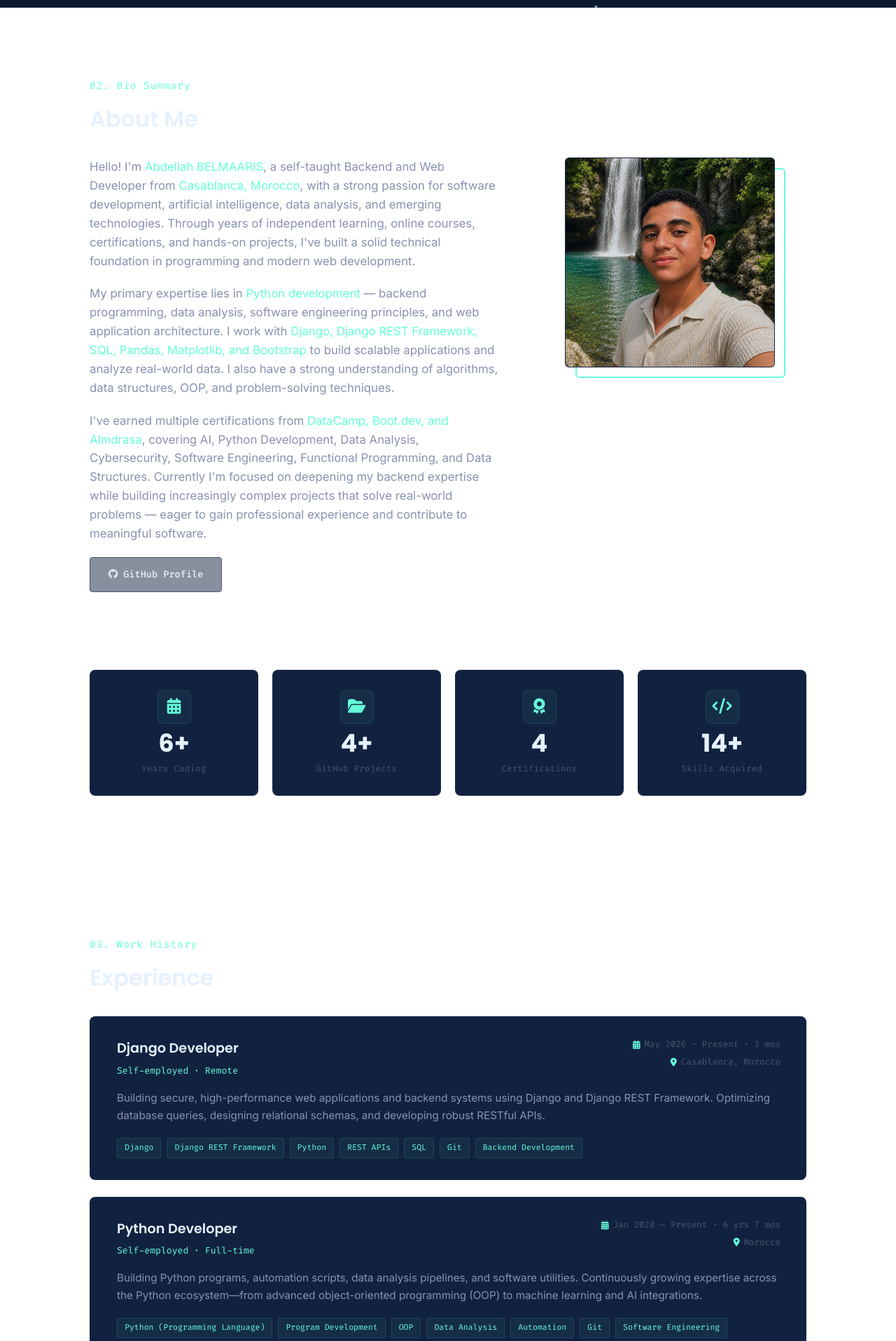
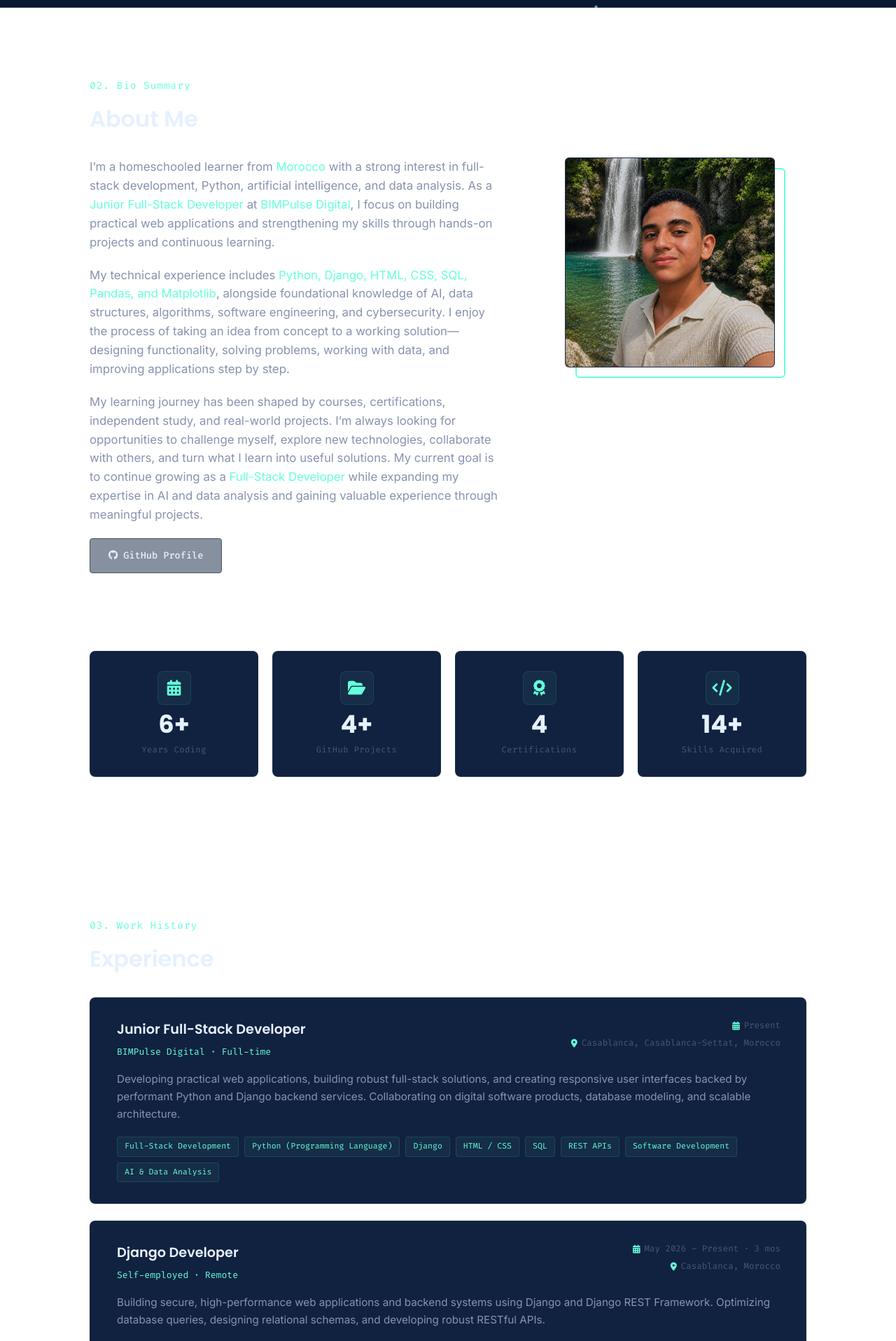
Before and after one commit to Abdellah-BELMAARIS/abdellah-belmaaris.github.io, a React (Vite) app: page / in a window 1280 px wide. Shown: the part 789-2705 px from the top of the page at 70% size. Built offline with nearby package versions, Linux system fonts and the light colour scheme.

Commit message:
feat: update portfolio profile to Junior Full-Stack Developer and initialize React App.tsx structure

```diff
--- a/index.html
+++ b/index.html
@@ -5,18 +5,18 @@
     <meta name="viewport" content="width=device-width, initial-scale=1.0" />
 
     <!-- SEO Primary Meta -->
-    <title>Abdellah BELMAARIS | Backend &amp; Python Developer</title>
-    <meta name="description" content="Portfolio of Abdellah BELMAARIS — Self-Taught Backend Developer specializing in Python, Django, REST Framework, Data Analysis, and AI. Based in Casablanca, Morocco." />
+    <title>Abdellah BELMAARIS | Junior Full-Stack developer | BIMPulse Digital</title>
+    <meta name="description" content="Portfolio of Abdellah BELMAARIS — Junior Full-Stack developer | BIMPulse Digital specializing in Python, Django, Web Development, Data Analysis, and AI. Based in Casablanca, Morocco." />
     <meta name="author" content="Abdellah BELMAARIS" />
-    <meta name="keywords" content="Abdellah BELMAARIS, Backend Developer, Python Developer, Django, REST Framework, Data Analysis, AI, Casablanca, Morocco, Portfolio" />
+    <meta name="keywords" content="Abdellah BELMAARIS, Junior Full-Stack developer, BIMPulse Digital, Python Developer, Django, Full-Stack Development, Data Analysis, AI, Casablanca, Morocco, Portfolio" />
     <meta name="robots" content="index, follow" />
     <meta name="theme-color" content="#0a192f" />
 
     <!-- Open Graph / Facebook -->
     <meta property="og:type" content="website" />
     <meta property="og:url" content="https://abdellah-belmaaris.github.io/" />
-    <meta property="og:title" content="Abdellah BELMAARIS | Backend &amp; Python Developer" />
-    <meta property="og:description" content="Self-Taught Backend Developer specializing in Python, Django, REST Framework, Data Analysis, and AI. Based in Casablanca, Morocco." />
+    <meta property="og:title" content="Abdellah BELMAARIS | Junior Full-Stack developer | BIMPulse Digital" />
+    <meta property="og:description" content="Junior Full-Stack developer | BIMPulse Digital specializing in Python, Django, Web Development, Data Analysis, and AI. Based in Casablanca, Morocco." />
     <meta property="og:image" content="https://abdellah-belmaaris.github.io/assets/avatar.jpg" />
     <meta property="og:image:width" content="1200" />
     <meta property="og:image:height" content="630" />
@@ -26,8 +26,8 @@
     <!-- Twitter Card -->
     <meta name="twitter:card" content="summary_large_image" />
     <meta name="twitter:url" content="https://abdellah-belmaaris.github.io/" />
-    <meta name="twitter:title" content="Abdellah BELMAARIS | Backend &amp; Python Developer" />
-    <meta name="twitter:description" content="Self-Taught Backend Developer specializing in Python, Django, REST Framework, Data Analysis, and AI. Based in Casablanca, Morocco." />
+    <meta name="twitter:title" content="Abdellah BELMAARIS | Junior Full-Stack developer | BIMPulse Digital" />
+    <meta name="twitter:description" content="Junior Full-Stack developer | BIMPulse Digital specializing in Python, Django, Web Development, Data Analysis, and AI. Based in Casablanca, Morocco." />
     <meta name="twitter:image" content="https://abdellah-belmaaris.github.io/assets/avatar.jpg" />
 
     <!-- Canonical -->
--- a/src/App.tsx
+++ b/src/App.tsx
@@ -357,7 +357,7 @@ export default function App() {
     const prefersReducedMotion = window.matchMedia('(prefers-reduced-motion: reduce)').matches;
     const fullWelcome = "Hi, my name is";
     const fullName = "Abdellah BELMAARIS.";
-    const fullHeadline = "Self-Taught Backend & Web Developer | Python Data Associate | Django & Scalable API Architectures | AI, Data Analysis & Cybersecurity | Building Real-World Projects";
+    const fullHeadline = "Junior Full-Stack developer | BIMPulse Digital";
 
     if (prefersReducedMotion) {
       setWelcomeText(fullWelcome);
@@ -628,13 +628,13 @@ export default function App() {
         <div className="about-layout">
           <div className="about-text">
             <p>
-              Hello! I'm <span className="highlight">Abdellah BELMAARIS</span>, a self-taught Backend and Web Developer from <span className="highlight">Casablanca, Morocco</span>, with a strong passion for software development, artificial intelligence, data analysis, and emerging technologies. Through years of independent learning, online courses, certifications, and hands-on projects, I've built a solid technical foundation in programming and modern web development.
+              I’m a homeschooled learner from <span className="highlight">Morocco</span> with a strong interest in full-stack development, Python, artificial intelligence, and data analysis. As a <span className="highlight">Junior Full-Stack Developer</span> at <span className="highlight">BIMPulse Digital</span>, I focus on building practical web applications and strengthening my skills through hands-on projects and continuous learning.
             </p>
             <p>
-              My primary expertise lies in <span className="highlight">Python development</span> — backend programming, data analysis, software engineering principles, and web application architecture. I work with <span className="highlight">Django, Django REST Framework, SQL, Pandas, Matplotlib, and Bootstrap</span> to build scalable applications and analyze real-world data. I also have a strong understanding of algorithms, data structures, OOP, and problem-solving techniques.
+              My technical experience includes <span className="highlight">Python, Django, HTML, CSS, SQL, Pandas, and Matplotlib</span>, alongside foundational knowledge of AI, data structures, algorithms, software engineering, and cybersecurity. I enjoy the process of taking an idea from concept to a working solution—designing functionality, solving problems, working with data, and improving applications step by step.
             </p>
             <p>
-              I've earned multiple certifications from <span className="highlight">DataCamp, Boot.dev, and Almdrasa</span>, covering AI, Python Development, Data Analysis, Cybersecurity, Software Engineering, Functional Programming, and Data Structures. Currently I'm focused on deepening my backend expertise while building increasingly complex projects that solve real-world problems — eager to gain professional experience and contribute to meaningful software.
+              My learning journey has been shaped by courses, certifications, independent study, and real-world projects. I’m always looking for opportunities to challenge myself, explore new technologies, collaborate with others, and turn what I learn into useful solutions. My current goal is to continue growing as a <span className="highlight">Full-Stack Developer</span> while expanding my expertise in AI and data analysis and gaining valuable experience through meaningful projects.
             </p>
             <div className="about-cta-row">
               <a
@@ -676,6 +676,39 @@ export default function App() {
         <span className="section-overline">03. Work History</span>
         <h2 className="section-title">Experience</h2>
         <div className="experience-timeline">
+
+          {/* Junior Full-Stack Developer - BIMPulse Digital */}
+          <motion.div
+            className="exp-card spotlight-card"
+            initial={{ opacity: 0, x: -20 }}
+            whileInView={{ opacity: 1, x: 0 }}
+            viewport={{ once: true }}
+            transition={{ duration: 0.45 }}
+            onMouseMove={(e) => {
+              const rect = e.currentTarget.getBoundingClientRect();
+              e.currentTarget.style.setProperty('--mouse-x', `${e.clientX - rect.left}px`);
+              e.currentTarget.style.setProperty('--mouse-y', `${e.clientY - rect.top}px`);
+            }}
+          >
+            <div className="exp-header">
+              <div className="exp-role-info">
+                <h3 className="exp-role">Junior Full-Stack Developer</h3>
+                <span className="exp-company">BIMPulse Digital · Full-time</span>
+              </div>
+              <div className="exp-meta">
+                <span className="exp-duration"><i className="fa-solid fa-calendar-days"></i> Present</span>
+                <span className="exp-location"><i className="fa-solid fa-location-dot"></i> Casablanca, Casablanca-Settat, Morocco</span>
+              </div>
+            </div>
+            <p className="exp-desc">
+              Developing practical web applications, building robust full-stack solutions, and creating responsive user interfaces backed by performant Python and Django backend services. Collaborating on digital software products, database modeling, and scalable architecture.
+            </p>
+            <div className="exp-skills">
+              {["Full-Stack Development", "Python (Programming Language)", "Django", "HTML / CSS", "SQL", "REST APIs", "Software Development", "AI & Data Analysis"].map(s => (
+                <span className="exp-skill-tag" key={s}>{s}</span>
+              ))}
+            </div>
+          </motion.div>
 
           {/* Django Developer */}
           <motion.div
```
Also changed, not shown: index-vanilla.html (+6 -6 lines).
